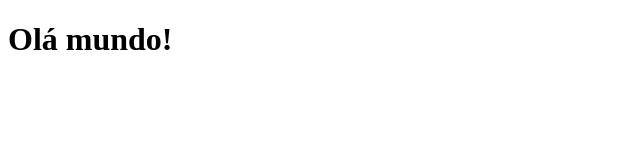
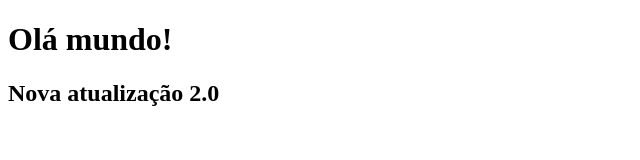
Before and after one commit to Daniel-Gehlen/teste, a plain HTML site: page index.html in a window 1280 px wide. Shown: the whole page, without its empty margins (0-640 px from the left). Drawn offline with Linux system fonts and the light colour scheme.

Commit message:
Atualização

```diff
--- a/index.html
+++ b/index.html
@@ -7,5 +7,6 @@
 </head>
 <body>
  <h1>Olá mundo!</h1>
+ <h2>Nova atualização 2.0</h2>
 </body>
 </html>
```
